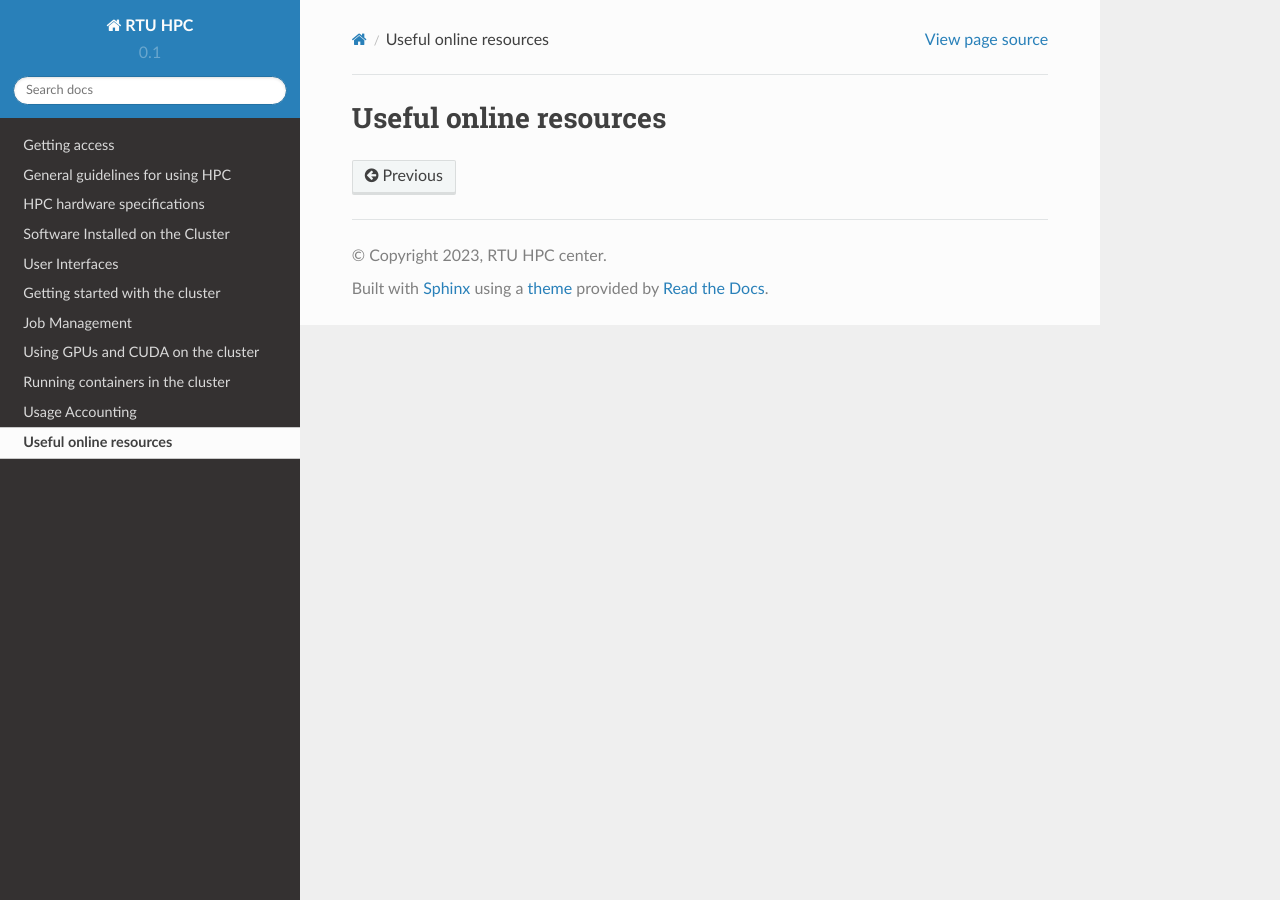
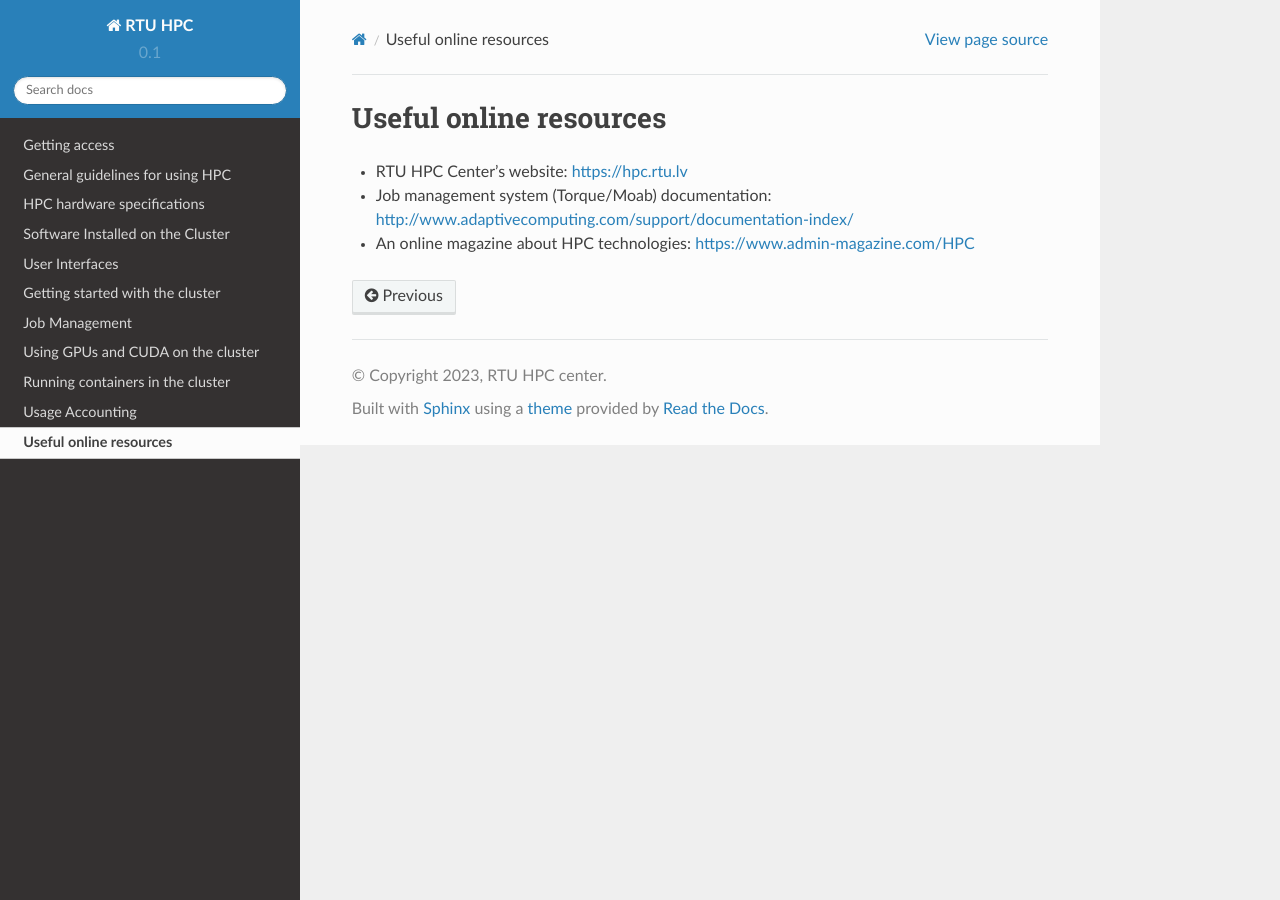
Before and after one commit to rtuhpc/hpc-manual, a Sphinx documentation site: the page built from doc/11_online_resources.md, in a window 1280 px wide. Built offline with Sphinx 7.4.7 and the Read the Docs theme 2.0.0, drawn with Linux system fonts in a browser that asks for light colours.

Commit message:
Update 11_online_resources.md

```diff
--- a/doc/11_online_resources.md
+++ b/doc/11_online_resources.md
@@ -1 +1,4 @@
 # Useful online resources
+- RTU HPC Center’s website: [https://hpc.rtu.lv](https://hpc.rtu.lv)
+- Job management system (Torque/Moab) documentation: [http://www.adaptivecomputing.com/support/documentation-index/](http://www.adaptivecomputing.com/support/documentation-index/)
+- An online magazine about HPC technologies: [https://www.admin-magazine.com/HPC](https://www.admin-magazine.com/HPC)
```
